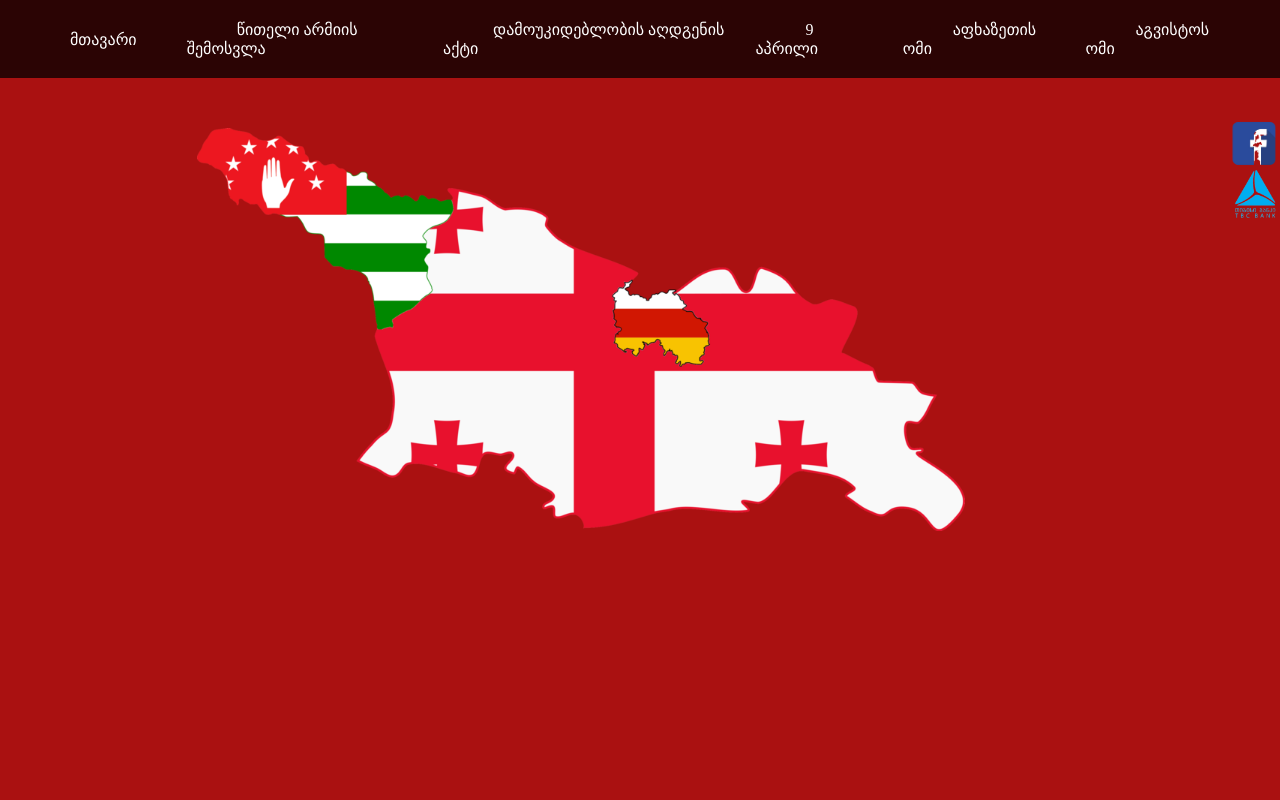
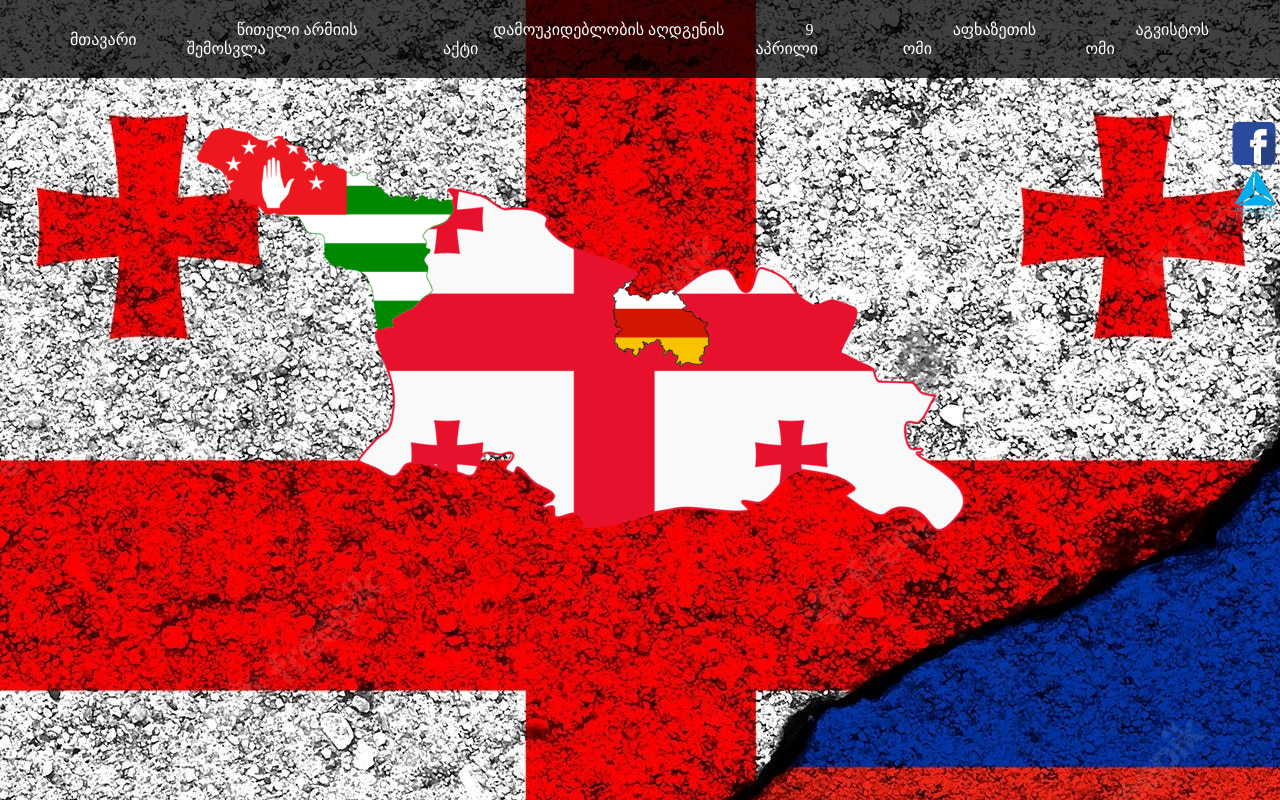
Before and after one commit to RedSparrow16/occupation.github.io, a plain HTML site: page index.html in a window 1280 px wide. Drawn offline with Linux system fonts and the light colour scheme.

Commit message:
Update mystyle.css

```diff
--- a/mystyle.css
+++ b/mystyle.css
@@ -17,7 +17,7 @@ body{
     background-color: #AA1111;
 }
 .main{
-    background-image: url(../a/georgia-russia-flags-background-military-conflict-war-independence-concept-photo_526934-6082.jpg)
+    background-image: url(../georgia-russia-flags-background-military-conflict-war-independence-concept-photo_526934-6082.jpg)
 }
  header{
     padding: 20px;
```
